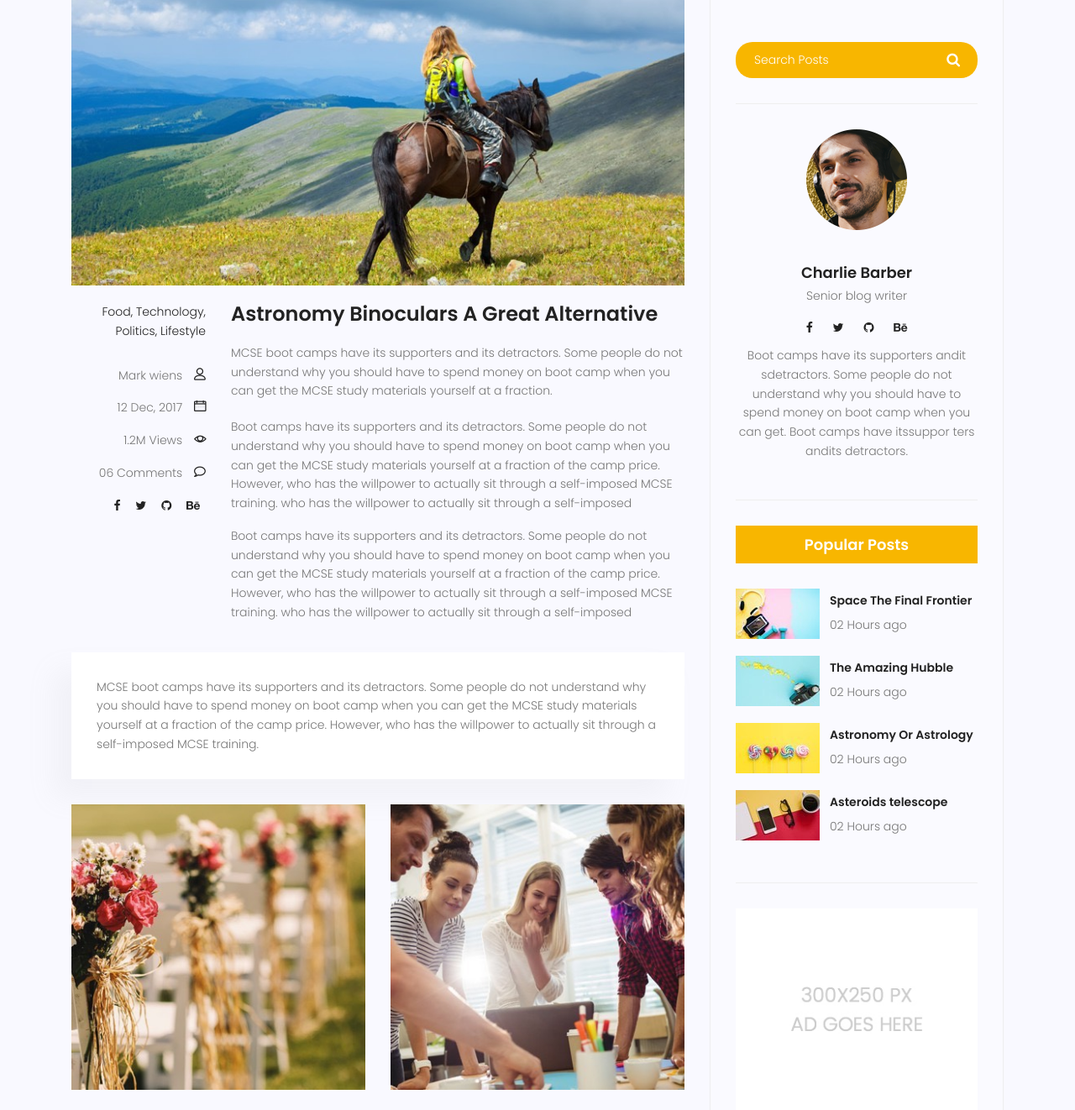
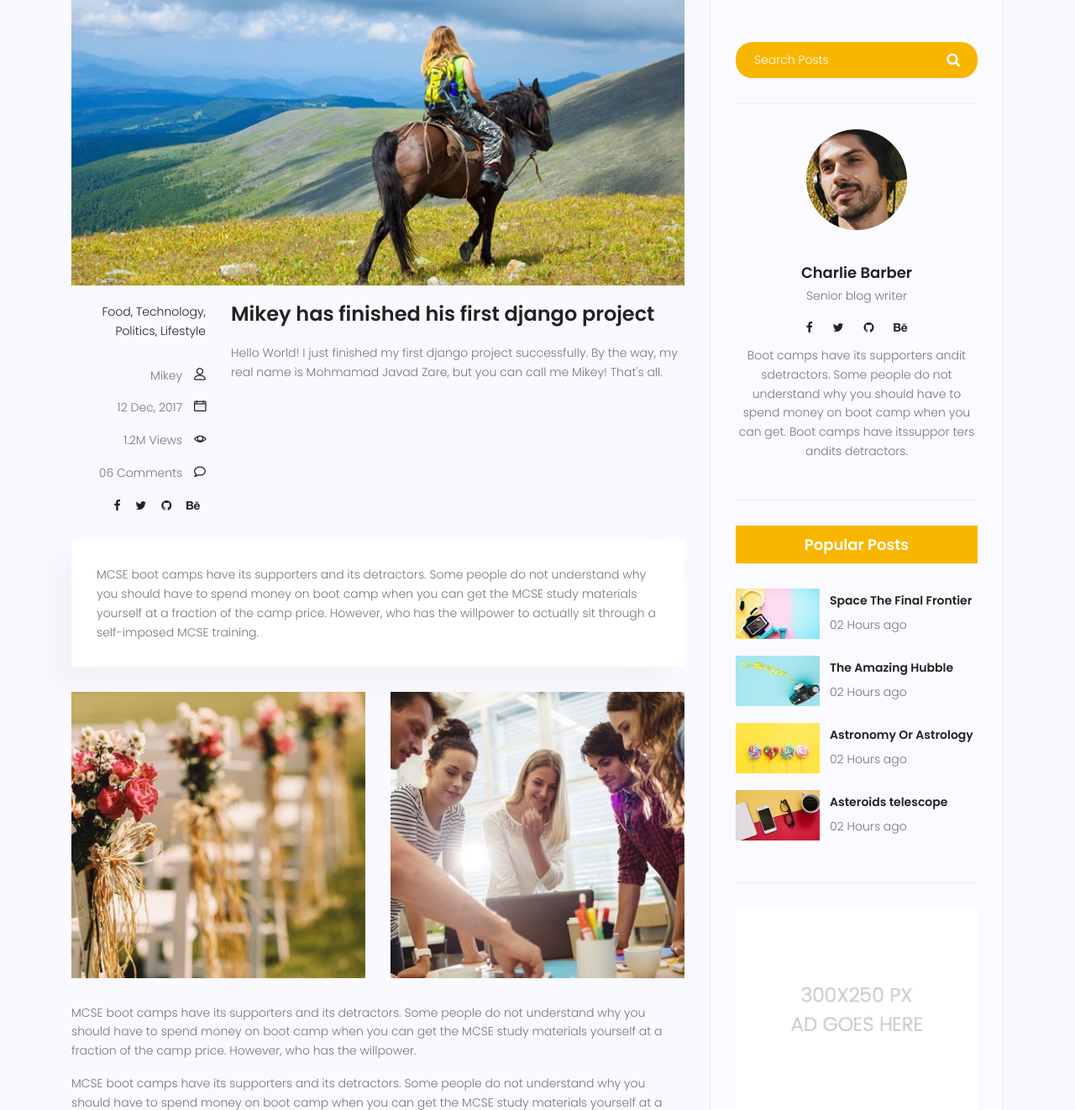
Before and after one commit to mohamadjavadzare/My-First-Site, a Django app: page /blog/single in a window 1280 px wide. Shown: the part 421-1743 px from the top of the page at 84% size. Run offline with Django 3.2, Linux system fonts and the light colour scheme; some libraries are stand-ins or nearby versions.

Commit message:
test deleted and data has been gotten from views
added a context in blog_single_view in blog app and then using context in blog-single.html (template).

```diff
--- a/blog/views.py
+++ b/blog/views.py
@@ -6,4 +6,5 @@ def blog_view(request):
     return render(request, 'blog/blog-home.html')
 
 def blog_single_view(request):
-    return render(request, 'blog/blog-single.html')
+    context = {'author':'Mikey', 'title':'Mikey has finished his first django project' , 'content':'Hello World! I just finished my first django project successfully.\nBy the way, my real name is Mohmamad Javad Zare, but you can call me Mikey!\nThat\'s all.'}
+    return render(request, 'blog/blog-single.html', context)
--- a/templates/blog/blog-single.html
+++ b/templates/blog/blog-single.html
@@ -37,28 +37,22 @@
 										<li><a href="#">Lifestyle</a></li>
 									</ul>
 									<div class="user-details row">
-										<p class="user-name col-lg-12 col-md-12 col-6"><a href="#">Mark wiens</a> <span class="lnr lnr-user"></span></p>
+										<p class="user-name col-lg-12 col-md-12 col-6"><a href="#">{{author}}</a> <span class="lnr lnr-user"></span></p>
 										<p class="date col-lg-12 col-md-12 col-6"><a href="#">12 Dec, 2017</a> <span class="lnr lnr-calendar-full"></span></p>
 										<p class="view col-lg-12 col-md-12 col-6"><a href="#">1.2M Views</a> <span class="lnr lnr-eye"></span></p>
 										<p class="comments col-lg-12 col-md-12 col-6"><a href="#">06 Comments</a> <span class="lnr lnr-bubble"></span></p>
 										<ul class="social-links col-lg-12 col-md-12 col-6">
 											<li><a href="#"><i class="fa fa-facebook"></i></a></li>
 											<li><a href="#"><i class="fa fa-twitter"></i></a></li>
-											<li><a href="#"><i class="fa fa-github"></i></a></li>
+											<li><a href="https://github.com/mjz589/"><i class="fa fa-github"></i></a></li>
 											<li><a href="#"><i class="fa fa-behance"></i></a></li>
 										</ul>
 									</div>
 								</div>
 								<div class="col-lg-9 col-md-9">
-									<h3 class="mt-20 mb-20">Astronomy Binoculars A Great Alternative</h3>
+									<h3 class="mt-20 mb-20">{{title}}</h3>
 									<p class="excert">
-										MCSE boot camps have its supporters and its detractors. Some people do not understand why you should have to spend money on boot camp when you can get the MCSE study materials yourself at a fraction.
-									</p>
-									<p>
-										Boot camps have its supporters and its detractors. Some people do not understand why you should have to spend money on boot camp when you can get the MCSE study materials yourself at a fraction of the camp price. However, who has the willpower to actually sit through a self-imposed MCSE training. who has the willpower to actually sit through a self-imposed
-									</p>
-									<p>
-										Boot camps have its supporters and its detractors. Some people do not understand why you should have to spend money on boot camp when you can get the MCSE study materials yourself at a fraction of the camp price. However, who has the willpower to actually sit through a self-imposed MCSE training. who has the willpower to actually sit through a self-imposed
+										{{content}}
 									</p>
 								</div>
 								<div class="col-lg-12">
--- a/website/urls.py
+++ b/website/urls.py
@@ -8,5 +8,4 @@ urlpatterns = [
     path('' , index_view, name='index'),
     path('about', about_view, name='about'),
     path('contact', contact_view , name='contact'),
-    path('test', test_view , name='test')
 ]
```
Also changed, not shown: templates/website/test.html (deleted, +0 -14 lines).
